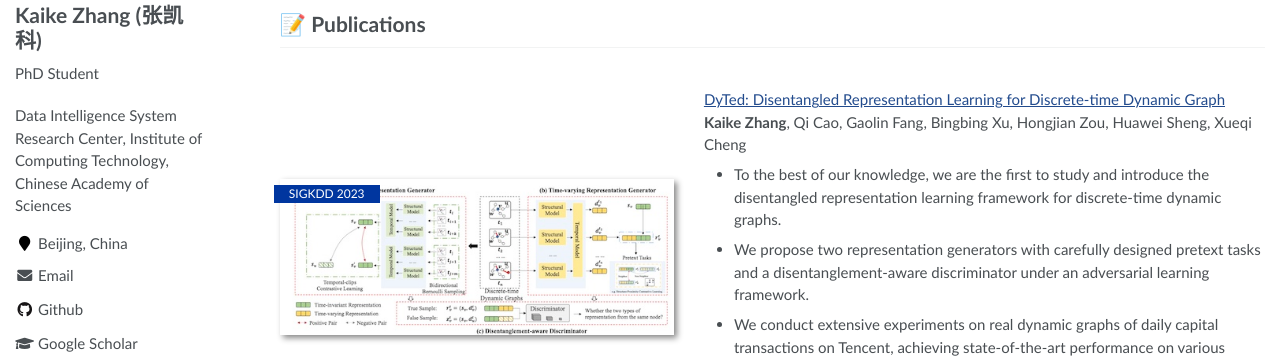
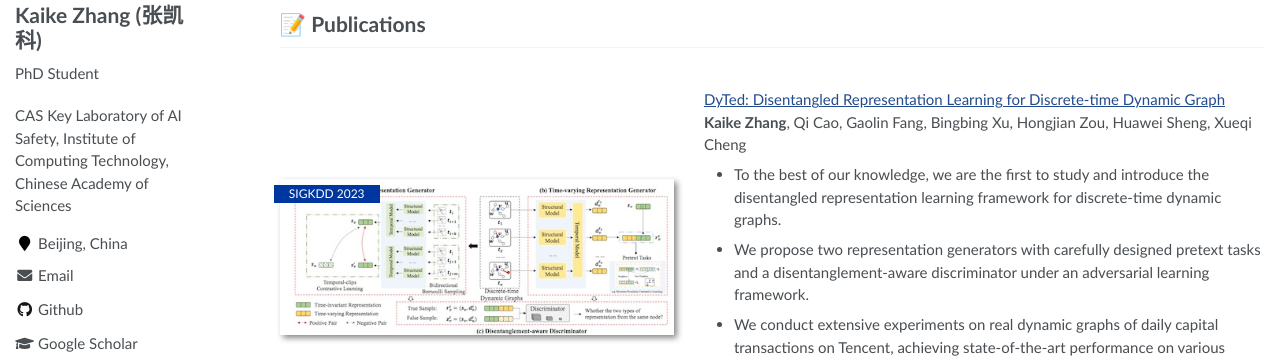
Before and after one commit to Kaike-Zhang/Kaike-Zhang.github.io, a Jekyll site: the page built from _pages/about.md, in a window 1280 px wide. Shown: the part 274-632 px from the top of the page. Built offline with Jekyll 4.4.1, drawn with Linux system fonts in a browser that asks for light colours.

Commit message:
new config

```diff
--- a/_config.yml
+++ b/_config.yml
@@ -7,7 +7,7 @@
 
 # Site Settings
 title                    : "Kaike Zhang (张凯科)"
-description              : "Data Intelligence System Research Center, Institute of Computing Technology, Chinese Academy of Sciences"
+description              : "CAS Key Laboratory of AI Safety, Institute of Computing Technology, Chinese Academy of Sciences"
 repository               : "Kaike-Zhang/Kaike-Zhang.github.io"
 google_scholar_stats_use_cdn : true
 
```
